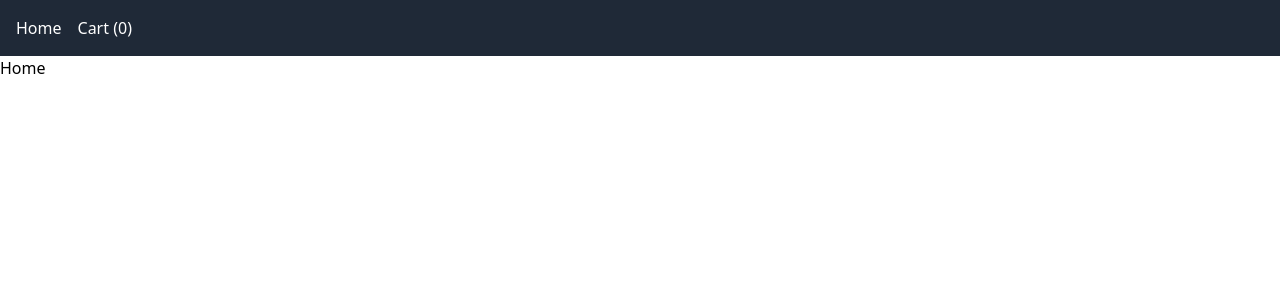
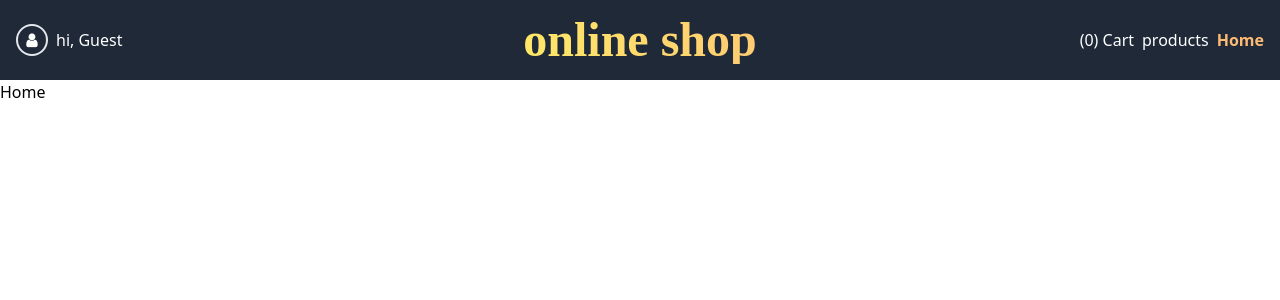
Before and after one commit to SinaAmini90/online-shop, a React (Create React App) app: page / in a window 1280 px wide. Shown: the top 300 px of the page. Built offline with nearby package versions, Linux system fonts and the light colour scheme.

Commit message:
add style for navlinks and get user name in navbar

```diff
--- a/src/components/Navbar.tsx
+++ b/src/components/Navbar.tsx
@@ -7,13 +7,62 @@ const Navbar: React.FC = () => {
   const cartItemsCount = useSelector(
     (state: RootState) => state.cart.items.length
   );
+  const profileName = useSelector(
+    (state: RootState) => state.profile.user?.name.firstname || "Guest"
+  );
 
   return (
-    <nav className="p-4 bg-gray-800 text-white">
-      <NavLink to="/" className="mr-4">
-        Home
-      </NavLink>
-      <NavLink to="/cart">Cart ({cartItemsCount})</NavLink>
+    <nav className="flex justify-between align-middle p-4 bg-gray-800 text-white">
+      <div className="my-auto w-3/12">
+        <p className="text-center border-2 rounded-full w-8 h-8 mr-2 inline-flex justify-center items-center">
+          <i className="fa fa-user"></i>
+        </p>
+        hi, {profileName}
+      </div>
+      <p
+        className="text-5xl font-bold w-6/12 text-center "
+        style={{
+          fontFamily: "'Pacifico', cursive",
+          background: "linear-gradient(to right, #ffff5f, #feb47b)",
+          WebkitBackgroundClip: "text",
+          WebkitTextFillColor: "transparent",
+        }}
+      >
+        online shop
+      </p>
+
+      <div className="my-auto space-x-2 w-3/12 text-right">
+        <NavLink
+          className={({ isActive }) =>
+            isActive
+              ? "text-orange-300 font-bold "
+              : "text-white hover:text-orange-300"
+          }
+          to="/cart"
+        >
+          ({cartItemsCount}) Cart
+        </NavLink>
+        <NavLink
+          className={({ isActive }) =>
+            isActive
+              ? "text-orange-300 font-bold "
+              : "text-white hover:text-orange-300"
+          }
+          to="/products-list"
+        >
+          products
+        </NavLink>
+        <NavLink
+          className={({ isActive }) =>
+            isActive
+              ? "text-orange-300 font-bold "
+              : "text-white hover:text-orange-300"
+          }
+          to="/"
+        >
+          Home
+        </NavLink>
+      </div>
     </nav>
   );
 };
```
